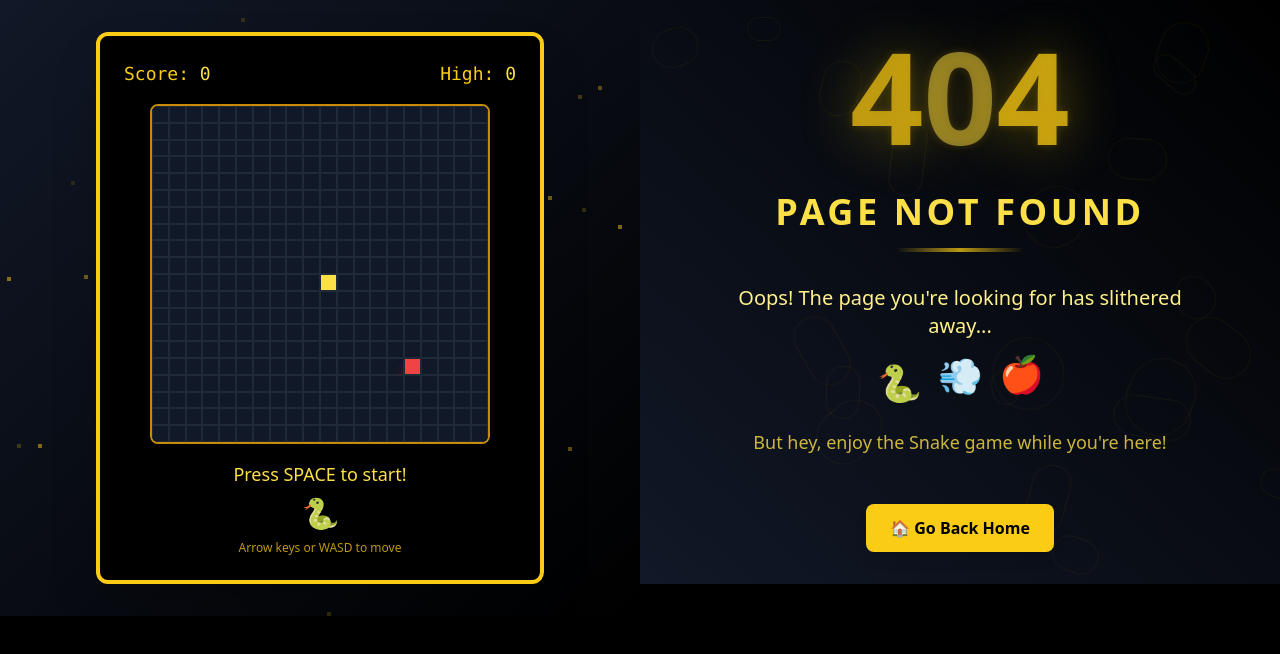
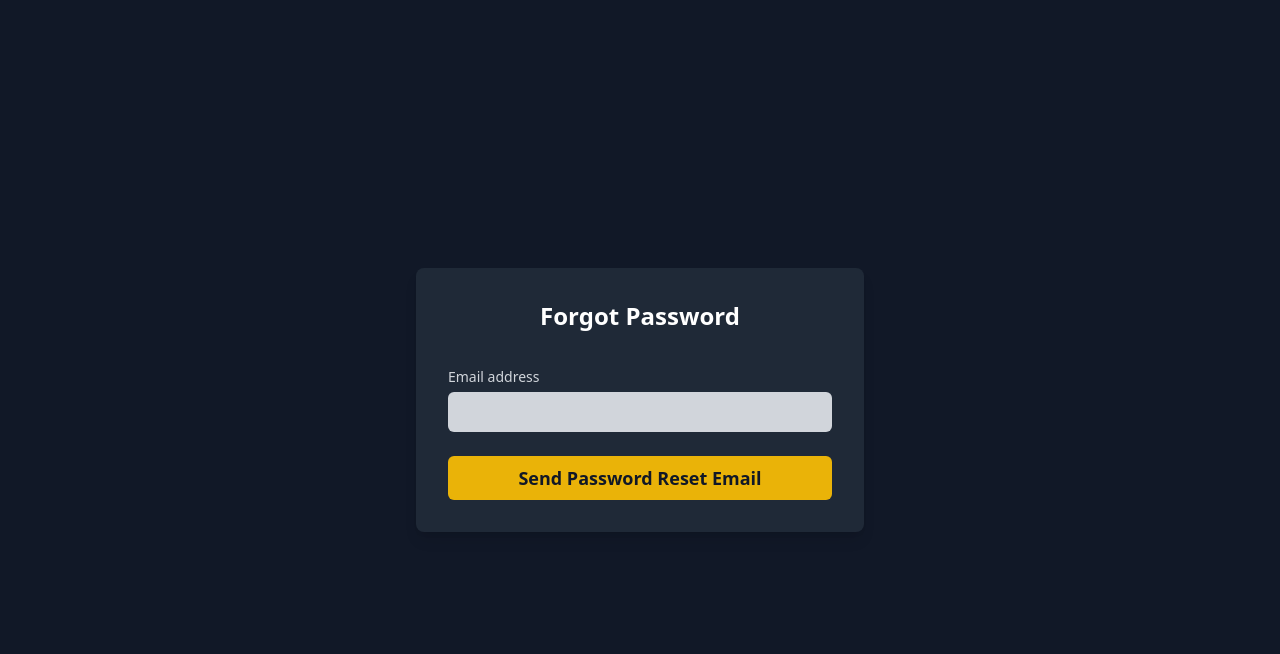
Before and after one commit to DSuper03/zynvo, a Next.js app: page /auth/forgot-password in a window 1280 px wide. Before the commit this address had no page. Shown: the top 654 px of the page. Built offline with nearby package versions, Linux system fonts and the light colour scheme.

Commit message:
feat: implement Forgot Password, Privacy Policy, and Terms of Service pages; refactor useNews hook and update API endpoints

```diff
--- /dev/null
+++ b/src/app/auth/forgot-password/page.tsx
@@ -0,0 +1,35 @@
+
+import { NextPage } from 'next';
+
+const ForgotPasswordPage: NextPage = () => {
+  return (
+    <div className="min-h-screen bg-gray-900 text-white flex items-center justify-center">
+      <div className="w-full max-w-md p-8 space-y-8 bg-gray-800 rounded-lg shadow-lg">
+        <h1 className="text-2xl font-bold text-center">Forgot Password</h1>
+        <form className="space-y-6">
+          <div>
+            <label htmlFor="email" className="text-sm font-medium text-gray-300">
+              Email address
+            </label>
+            <input
+              id="email"
+              name="email"
+              type="email"
+              autoComplete="email"
+              required
+              className="w-full px-3 py-2 mt-1 text-gray-900 bg-gray-300 rounded-md focus:outline-none focus:ring-2 focus:ring-yellow-500"
+            />
+          </div>
+          <button
+            type="submit"
+            className="w-full px-4 py-2 text-lg font-semibold text-gray-900 bg-yellow-500 rounded-md hover:bg-yellow-600 focus:outline-none focus:ring-2 focus:ring-yellow-500"
+          >
+            Send Password Reset Email
+          </button>
+        </form>
+      </div>
+    </div>
+  );
+};
+
+export default ForgotPasswordPage;
--- a/src/app/auth/signin/page.tsx
+++ b/src/app/auth/signin/page.tsx
@@ -273,12 +273,7 @@ export default function SignIn() {
                 Terms of Service
               </Link>{' '}
               and acknowledge you&lsquo;ve read our{' '}
-              <Link
-                href="/privacy"
-                className="text-yellow-500 hover:text-yellow-400"
-              >
-                Privacy Policy
-              </Link>
+
             </p>
           </div>
         </div>
--- a/src/app/events/[id]/page.tsx
+++ b/src/app/events/[id]/page.tsx
@@ -93,7 +93,7 @@ const Eventid = () => {
         msg: string;
         ForkedUpId: string;
       }>(
-        `${process.env.NEXT_PUBLIC_BACKEND_URL || 'http://localhost:8000'}/api/v1/events/registerEvent`,
+        `${process.env.NEXT_PUBLIC_BACKEND_URL }/api/v1/events/registerEvent`,
         bodyData,
         {
           headers: {
--- a/src/app/events/[id]/speakers/page.tsx
+++ b/src/app/events/[id]/speakers/page.tsx
@@ -140,7 +140,7 @@ const Speakers = () => {
 
     try {
       const add = await axios.post<{ msg: string }>(
-        `${process.env.NEXT_PUBLIC_BACKEND_URL || 'http://localhost:8000'}/api/v1/events/addSpeakers`,
+        `${process.env.NEXT_PUBLIC_BACKEND_URL  }/api/v1/events/addSpeakers`,
         newSpeaker,
         {
           headers: {
@@ -153,7 +153,7 @@ const Speakers = () => {
         toast(add.data.msg);
         // Refresh speakers list
         const res = await axios.get<speakerResponse>(
-          `${process.env.NEXT_PUBLIC_BACKEND_URL || 'http://localhost:8000'}/api/v1/events/getSpeakers?id=${id}`,
+          `${process.env.NEXT_PUBLIC_BACKEND_URL }/api/v1/events/getSpeakers?id=${id}`,
           {
             headers: {
               authorization: `Bearer ${token}`,
--- a/src/app/news/page.tsx
+++ b/src/app/news/page.tsx
@@ -12,7 +12,7 @@ import { Search, Calendar, TrendingUp, X, ArrowUpRight, Info } from 'lucide-reac
 import { Button } from '@/components/ui/button';
 import { Input } from '@/components/ui/input';
 import { motion, AnimatePresence } from 'framer-motion';
-import { useNews, NewsItem } from '@/api/hooks/useNews';
+import { useNews, NewsItem } from '@/app/api/hooks/useNews';
 
 const CATEGORY_STYLES: Record<string, string> = {
   General: 'bg-yellow-500 text-black',
--- /dev/null
+++ b/src/app/privacy/page.tsx
@@ -0,0 +1,36 @@
+
+import { NextPage } from 'next';
+
+const PrivacyPage: NextPage = () => {
+  return (
+    <div className="min-h-screen bg-gray-900 text-white">
+      <div className="container mx-auto px-4 py-8">
+        <h1 className="text-4xl font-bold mb-4">Privacy Policy</h1>
+        <p className="mb-4">
+          This Privacy Policy describes Our policies and procedures on the
+          collection, use and disclosure of Your information when You use the
+          Service and tells You about Your privacy rights and how the law
+          protects You.
+        </p>
+        <p className="mb-4">
+          We use Your Personal data to provide and improve the Service. By using
+          the Service, You agree to the collection and use of information in
+          accordance with this Privacy Policy.
+        </p>
+        <h2 className="text-2xl font-bold mb-2">Information We Collect</h2>
+        <p className="mb-4">
+          We may collect personally identifiable information, such as your name,
+          email address, and other contact details when you register on our
+          site.
+        </p>
+        <h2 className="text-2xl font-bold mb-2">How We Use Your Information</h2>
+        <p className="mb-4">
+          We may use the information we collect to personalize your experience,
+          improve our website, and send periodic emails.
+        </p>
+      </div>
+    </div>
+  );
+};
+
+export default PrivacyPage;
--- /dev/null
+++ b/src/app/terms/page.tsx
@@ -0,0 +1,36 @@
+
+import { NextPage } from 'next';
+
+const TermsPage: NextPage = () => {
+  return (
+    <div className="min-h-screen bg-gray-900 text-white">
+      <div className="container mx-auto px-4 py-8">
+        <h1 className="text-4xl font-bold mb-4">Terms of Service</h1>
+        <p className="mb-4">
+          Welcome to Zynvo! These terms and conditions outline the rules and
+          regulations for the use of Zynvo's Website, located at zynvo.com.
+        </p>
+        <p className="mb-4">
+          By accessing this website we assume you accept these terms and
+          conditions. Do not continue to use Zynvo if you do not agree to
+          take all of the terms and conditions stated on this page.
+        </p>
+        <h2 className="text-2xl font-bold mb-2">Cookies</h2>
+        <p className="mb-4">
+          We employ the use of cookies. By accessing Zynvo, you agreed to
+          use cookies in agreement with the Zynvo's Privacy Policy.
+        </p>
+        <h2 className="text-2xl font-bold mb-2">License</h2>
+        <p className="mb-4">
+          Unless otherwise stated, Zynvo and/or its licensors own the
+          intellectual property rights for all material on Zynvo. All
+          intellectual property rights are reserved. You may access this from
+          Zynvo for your own personal use subjected to restrictions set in
+          these terms and conditions.
+        </p>
+      </div>
+    </div>
+  );
+};
+
+export default TermsPage;
```
Also changed, not shown: src/types/global-Interface.ts (+15 -10 lines), src/app/api/hooks/useNews.ts (renamed from src/api/hooks/useNews.ts).
